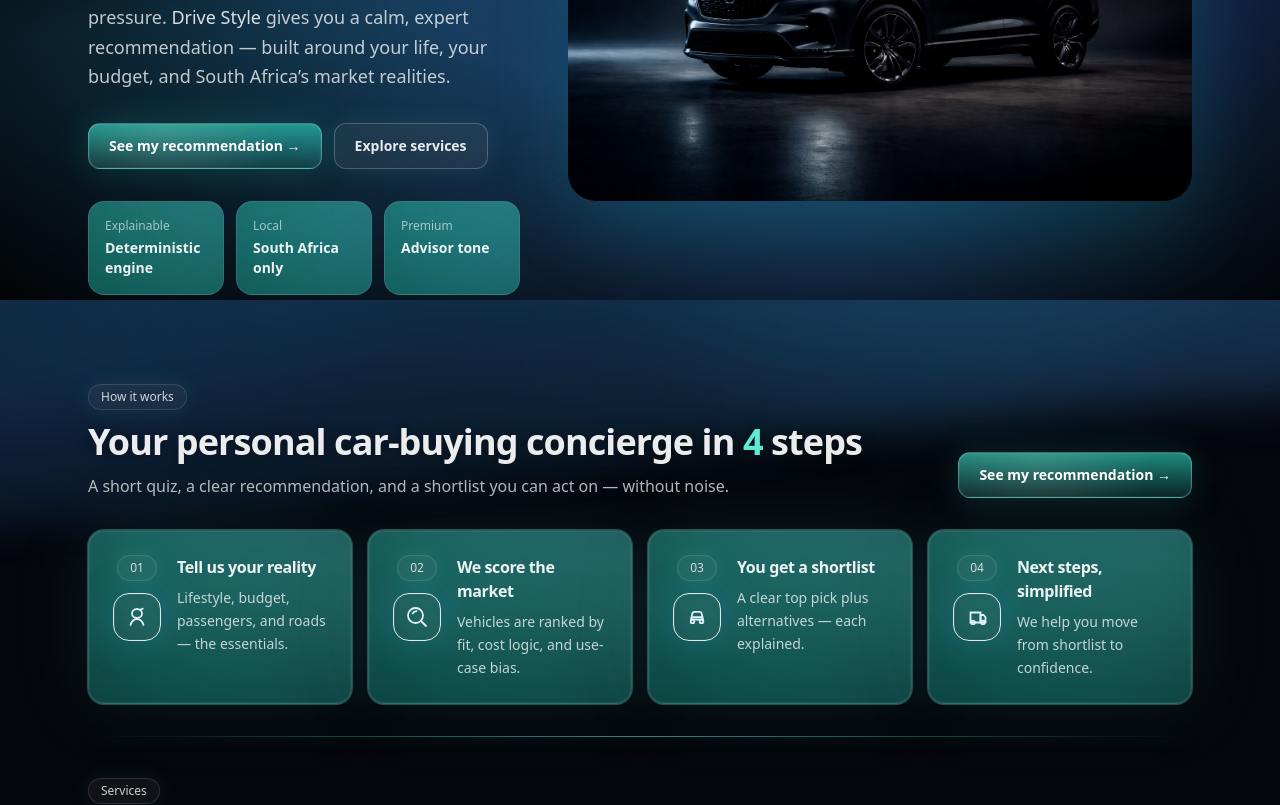
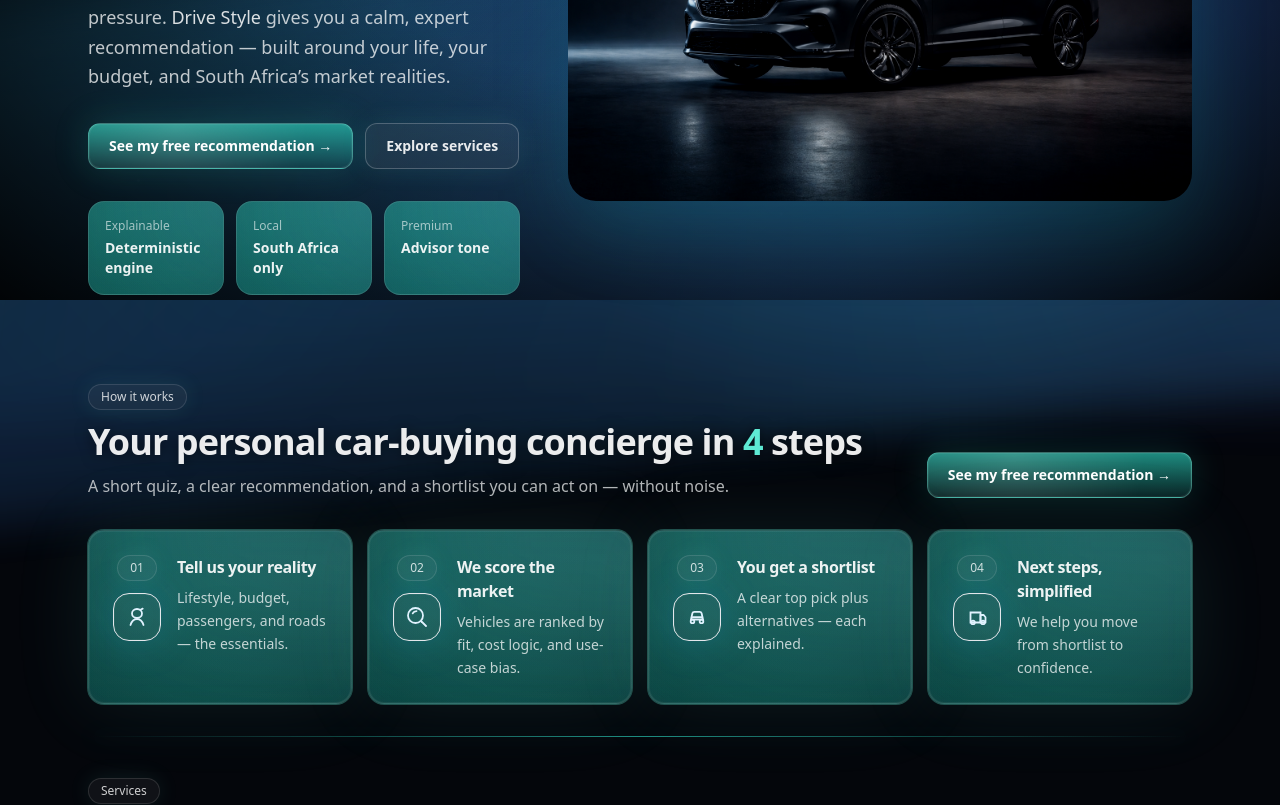
Before and after one commit to markkairostech-cloud/drive-style, a Next.js app: page / in a window 1280 px wide. Shown: the part 500-1305 px from the top of the page. Built offline with nearby package versions, Linux system fonts and the light colour scheme.

Commit message:
Testing change

```diff
--- a/app/page.tsx
+++ b/app/page.tsx
@@ -37,7 +37,7 @@ export default function HomePage() {
 
               <div className="mt-8 flex flex-col sm:flex-row gap-3">
                 <Link href="/quiz" className="cine-btn-primary">
-                  See my recommendation →
+                  See my free recommendation →
                 </Link>
                 <Link href="#services" className="cine-btn-secondary">
                   Explore services
@@ -97,7 +97,7 @@ export default function HomePage() {
               </p>
             </div>
             <Link href="/quiz" className="cine-btn-primary">
-              See my recommendation →
+              See my free recommendation →
             </Link>
           </div>
 
--- a/components/cinematic/TopNav.tsx
+++ b/components/cinematic/TopNav.tsx
@@ -3,7 +3,7 @@ import DriveStyleLogo from "./DriveStyleLogo";
 
 export default function TopNav({
   ctaHref = "/quiz",
-  ctaLabel = "See my recommendation",
+  ctaLabel = "See my free recommendation",
 }: {
   ctaHref?: string;
   ctaLabel?: string;
```
